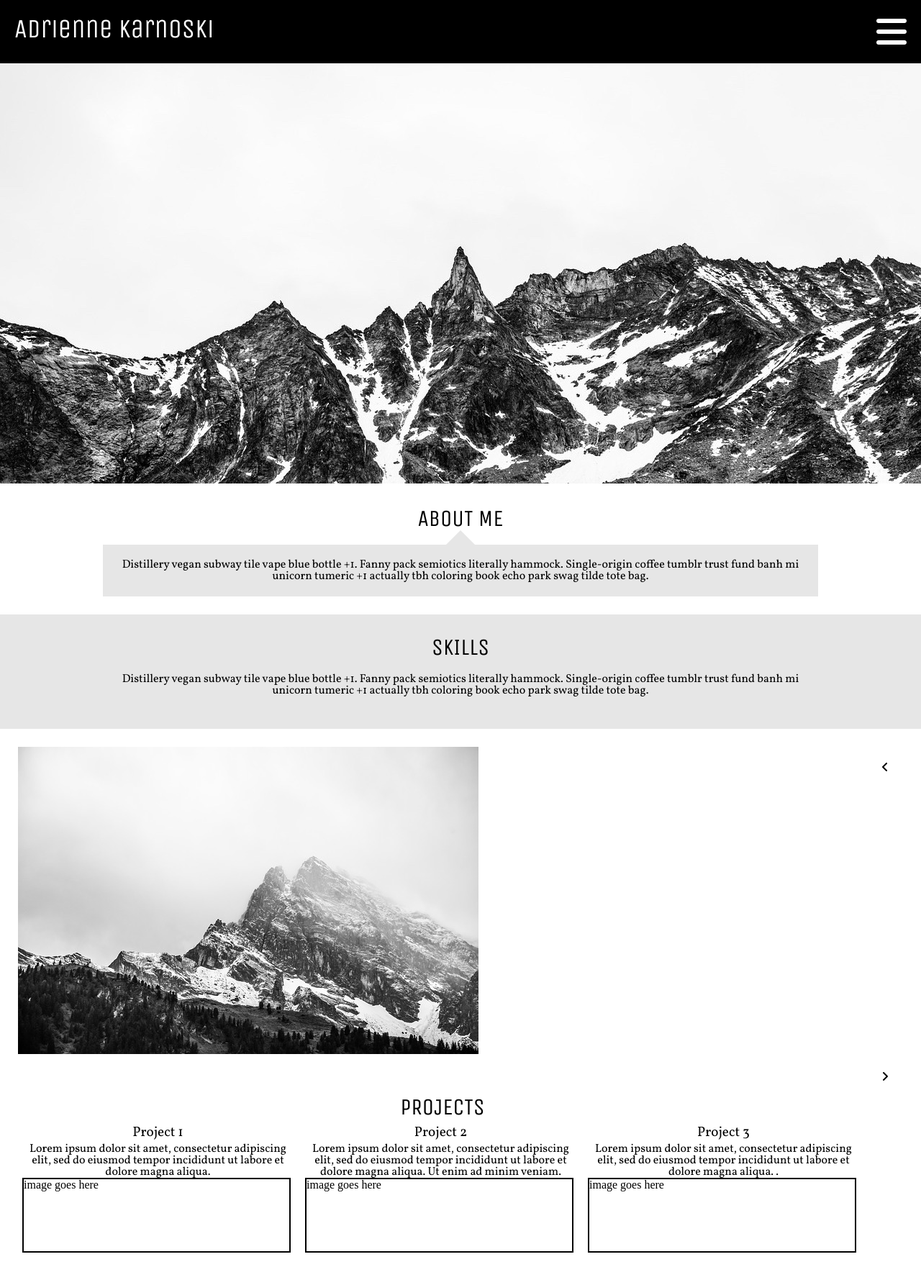
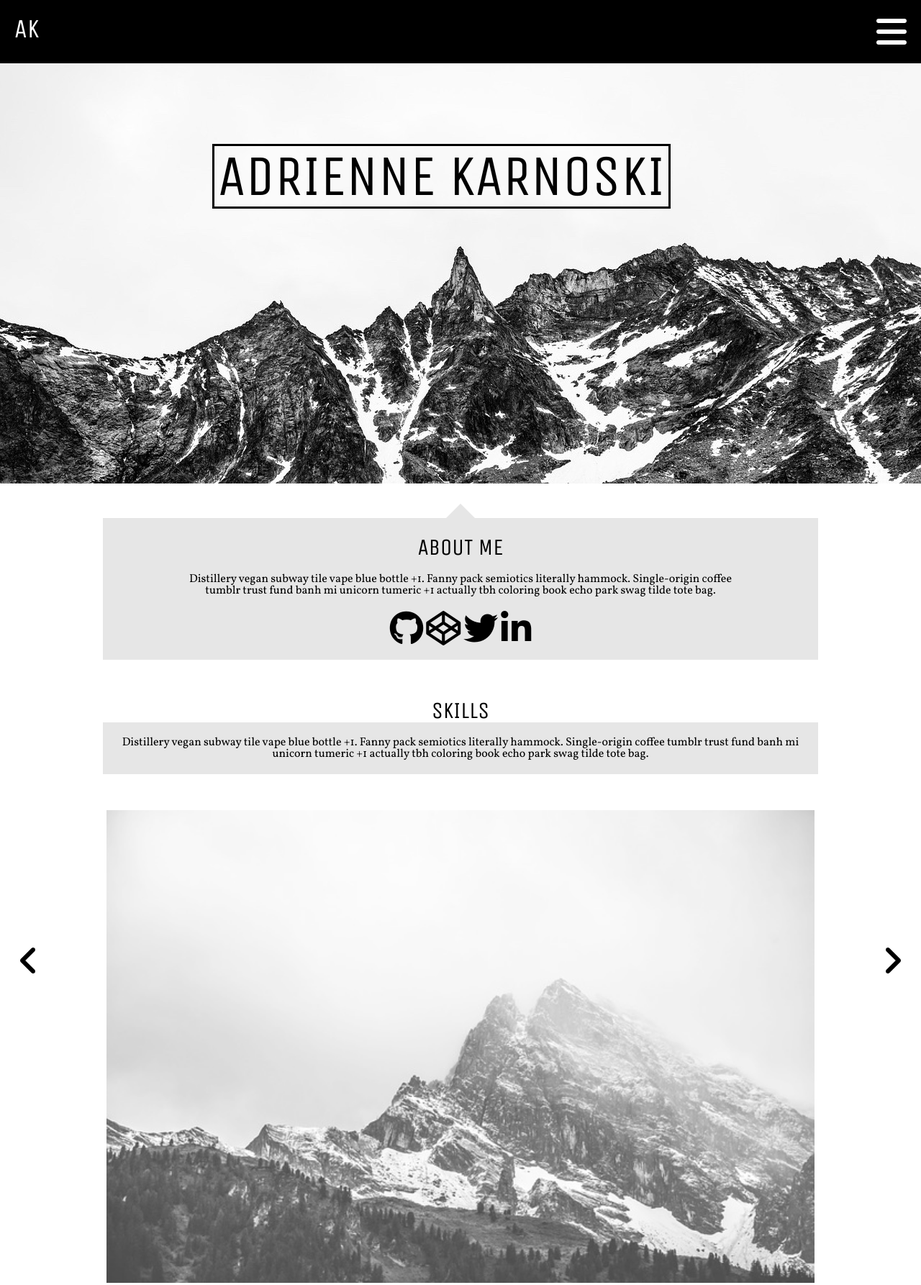
Before and after one commit to adriennekarnoski/portfolio, a plain HTML site: page index.html in a window 1280 px wide. Shown: the top 1786 px of the page at 72% size. Drawn offline with nearby package versions, Linux system fonts and the light colour scheme.

Commit message:
working on responsive design

```diff
--- a/app.js
+++ b/app.js
@@ -30,29 +30,32 @@ function handleNav() {
 }
 
 function handleCarousel() {
-$('#carousel').on('click', 'i', function() {
-var $img = $('#img-container');
-var $imgShow = $img.children().first();
-$imgShow.addClass('carousel-img');
-  var $clickId = $(this).attr('id');
-console.log($imgShow.siblings());
-var $imgNext = $imgShow.siblings();
+  var index = 0;
+  var imgList = [$('#1'), $('#2'), $('#3')];
 
+  $('.carousel-img').hide();
+  imgList[index].show();
 
+  $('#carousel').on('click', 'i#right', function() {
+    index++;
+    $('.carousel-img').hide();
 
-if ($clickId === 'left') {
+    if (index === 3) {
+      console.log(index);
+      index = 0;
+    }
+imgList[index].fadeIn('fast');
+  });
 
-  $imgNext.addClass('carousel-img');
-  $imgNext.next().removeClass('carousel-img');
-} else if ($clickId === 'right') {
-  $imgNext.addClass('carousel-img');
-  $imgNext.previous().removeClass('carousel-img');
-}
-
-
-
-});
-
+  $('#carousel').on('click', 'i#left', function() {
+    console.log(index);
+    index--;
+    $('.carousel-img').hide();
+    if (index < 0) {
+      index = 2;
+    }
+    imgList[index].show();
+  });
 }
 
 handleNav();
--- a/index.html
+++ b/index.html
@@ -3,6 +3,7 @@
   <head>
     <meta charset="utf-8">
     <title>Portfolio</title>
+    <meta name="viewport" content="width=device-width, initial-scale=1">
     <link rel="stylesheet" href="normalize.css" >
     <link href="styles/reset.css" rel="stylesheet" >
     <link href="styles/base.css" rel="stylesheet" >
@@ -14,7 +15,7 @@
   </head>
   <body>
     <header>
-      <h1>Adrienne Karnoski</h1>
+      <h1>AK</h1>
       <div id="nav-list">
       <i class="fa fa-bars fa-3x" aria-hidden="true"></i>
       <nav>
@@ -29,39 +30,44 @@
 
     </header>
     <main>
+
 <img id="intro-img" src="mountain.jpg">
+<h1 class=name>Adrienne Karnoski</h1>
 
 <section class="section-container" id="about-me">
-<h2>About me</h2>
   <div id="triangle-up"></div>
-<p class="about">
+  <span class="about">
+    <h2>About me</h2>
+    <p class="about">
     Distillery vegan subway tile vape blue bottle +1. Fanny pack semiotics literally hammock. Single-origin coffee tumblr trust fund banh mi unicorn tumeric +1 actually tbh coloring book echo park swag tilde tote bag.</p>
+    <i class="fa fa-github fa-3x" aria-hidden="true" ></i>
+    <i class="fa fa-codepen fa-3x" aria-hidden="true"></i>
+    <i class="fa fa-twitter fa-3x" aria-hidden="true"></i>
+    <i class="fa fa-linkedin fa-3x" aria-hidden="true"></i>
+  </span>
 </section>
+
 <section class="section-container" id="skills">
   <h2>Skills</h2>
   <p class="about">Distillery vegan subway tile vape blue bottle +1. Fanny pack semiotics literally hammock. Single-origin coffee tumblr trust fund banh mi unicorn tumeric +1 actually tbh coloring book echo park swag tilde tote bag.</p>
+
 </section>
-<section class="section-container" id="img-carousel">
+
+<section class="section-container">
   <div id="carousel">
-    <i class="fa fa-angle-left" aria-hidden="true" id="left"></i>
     <div id="img-container">
-    <img src="foggy.jpg" class="">
-    <img src="monviso.jpg" class="carousel-img">
-    <img src="valley.jpg" class="carousel-img">
-  </div>
-    <!-- <ul id="listEl">
-      <li >1</li>
-      <li>2</li>
-      <li>3</li>
-      <li>4</li>
-    </ul> -->
-    <i class="fa fa-angle-right" aria-hidden="true" id="right"></i>
+      <i class="fa fa-angle-right fa-3x" aria-hidden="true" id="right"></i>
+      <i class="fa fa-angle-left fa-3x" aria-hidden="true" id="left"></i>
+      <img src="foggy.jpg" class="carousel-img" id="1">
+      <img src="monviso.jpg" class="carousel-img" id="2">
+      <img src="valley.jpg" class="carousel-img" id="3">
+    </div>
   </div>
 </section>
+
 <section class="section-container" id="projects">
   <h2>Projects</h2>
   <article>
-
     <section class="project-description">
       <h3>Project 1</h3>
       <p>Lorem ipsum dolor sit amet, consectetur adipiscing elit, sed do eiusmod tempor incididunt ut labore et dolore magna aliqua. </p>
--- a/styles/icons.css
+++ b/styles/icons.css
@@ -0,0 +1,35 @@
+#nav-list i {
+  float: right;
+  height: 50%;
+  margin: 20px;
+}
+
+h1 {
+  font-family: 'Unica One', cursive;
+  height: 80px;
+  line-height: 80px;
+  margin-left: 20px;
+  display: inline-block;
+  font-size: 2.3em;
+  float: left;
+text-transform: uppercase;
+}
+
+h2 {
+  display: block;
+  text-align: center;
+  font-family: 'Unica One', cursive;
+  font-size: 2em;
+  text-transform: uppercase;
+  margin-top: 5px;
+
+}
+
+h3 {
+  font-size: 1.2em;
+  margin-bottom: 5px;
+}
+
+p, h3 {
+  font-family: 'Vollkorn', serif;
+}
--- a/styles/layout.css
+++ b/styles/layout.css
@@ -1,8 +1,19 @@
-.section-container {
-  display: block;
-  margin: auto;
-  padding: 25px;
+/* main image */
+
+#intro-img {
+  max-width: 100%;
+  display: relative;
 }
+
+.name {
+  position: absolute;
+  top: 25%;
+  left: 15%;
+  padding: 2px 5px;
+  border: none;
+}
+
+/* about me */
 
 .about {
   width: 80%;
@@ -11,12 +22,48 @@
   padding: 20px 5px;
   text-align: center;
   background: #e6e6e6;
+  display: block;
 }
 
-.carousel {
-  height: 250px;
-  background: gray;
+#triangle-up {
+  margin: auto;
+ width: 0;
+ height: 0;
+ border-left: 20px solid transparent;
+ border-right: 20px solid transparent;
+ border-bottom: 20px solid #e6e6e6;
 }
+
+
+/* image carousel */
+
+#carousel {
+  margin: auto;
+  display: block;
+}
+
+#img-container {
+  display: inline-block;
+  width: 100%;
+}
+
+#left {
+  float: left;
+  margin-top: 15%;
+}
+
+#right {
+  float: right;
+  margin-top: 15%;
+}
+
+.carousel-img {
+  margin: auto;
+  display: block;
+  opacity: 0.7;
+  width: 80%;
+}
+
 
 .project-description {
   width: 45%;
@@ -34,21 +81,11 @@
 }
 
 
- #skills {
-   display: none;
-   background: #e6e6e6;
- }
 
- #triangle-up {
-   margin: auto;
- 	width: 0;
- 	height: 0;
- 	border-left: 20px solid transparent;
- 	border-right: 20px solid transparent;
- 	border-bottom: 20px solid #e6e6e6;
- }
 
- @media screen and (min-width: 1000px) {
+
+
+ @media screen and (min-width: 640px) {
 
   .section-container article {
     width: 30%;
@@ -59,21 +96,15 @@
     width: 100%;
     text-align: center;
   }
-/*nav ul {
-  display: block;
-  float: right;
-  font-family: 'Vollkorn', serif;
-  border: red solid 3px;
-}
 
-nav li {
-  display: inline-block;
-  margin: auto 10px;
-}
-nav a {
-  color: white;
-  text-decoration: none;
-}*/
+  .name {
+    position: absolute;
+    top: 200px;
+    left: 275px;
+    font-size: 5em;
+    padding: 2px 5px;
+    border: black solid 3px;
+  }
 
   .img-place {
     width: 100%;
@@ -90,11 +121,4 @@ nav a {
     max-width: 100%;
   }
 
-  /*.active {
-    display: block;
-  }*/
-.carousel-img {
-  display: none;
 }
-
-}
--- a/styles/modules.css
+++ b/styles/modules.css
@@ -7,6 +7,7 @@ nav {
 nav ul {
   display: none;
   position: absolute;
+  z-index: 50;
   left: 0px;
   top: 80px;
   background: black;
@@ -20,6 +21,7 @@ text-align: center;
 font-size: 2em;
 margin: 50px;
 font-family: 'Unica One', cursive;
+opacity: 1;
 }
 
 nav a {
@@ -31,39 +33,8 @@ nav a:hover, nav li:hover {
   color: teal;
 }
 
-h1 {
-  font-family: 'Unica One', cursive;
-  height: 80px;
-  line-height: 80px;
-  margin-left: 20px;
-display: inline-block;
-font-size: 2.3em;
-  float: left;
-
+.section-container {
+  display: block;
+  margin: auto;
+  padding: 25px;
 }
-
-h2 {
-  display: block;
-  text-align: center;
-  font-family: 'Unica One', cursive;
-  font-size: 2em;
-  text-transform: uppercase;
-  margin-top: 5px;
-
-}
-
-h3 {
-  font-size: 1.2em;
-  margin-bottom: 5px;
-}
-
-p, h3 {
-  font-family: 'Vollkorn', serif;
-}
-
-i {
-  float: right;
-
-  height: 50%;
-margin: 20px;
-}
```
